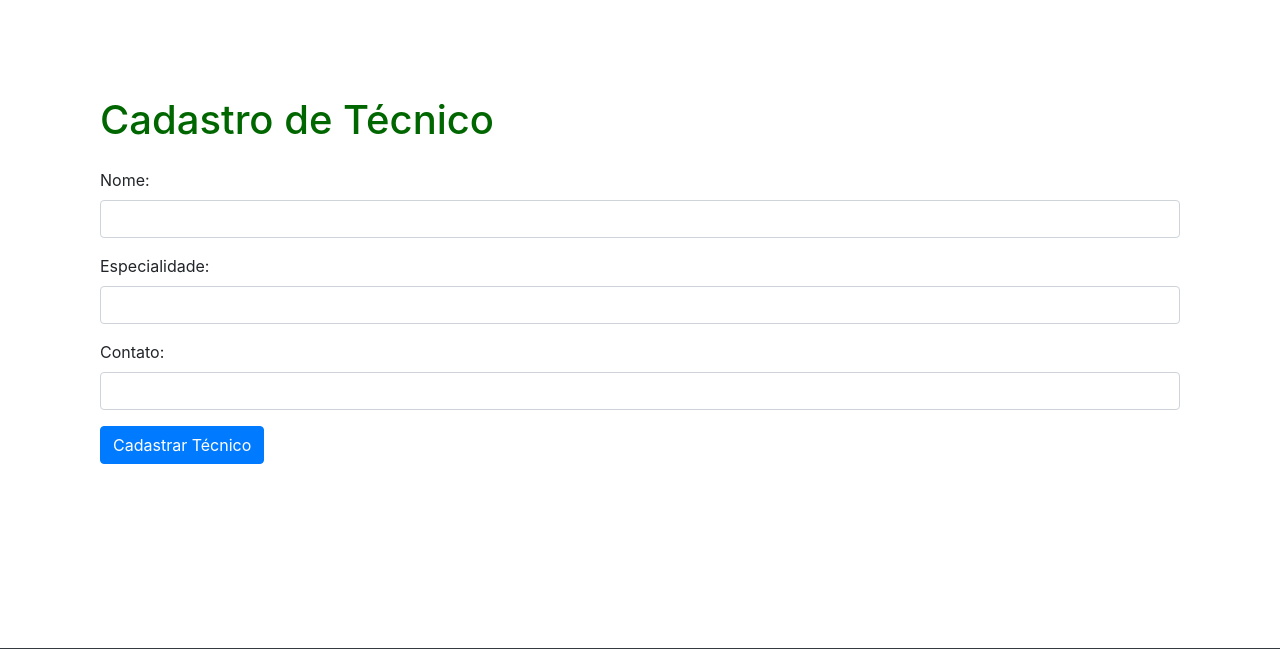
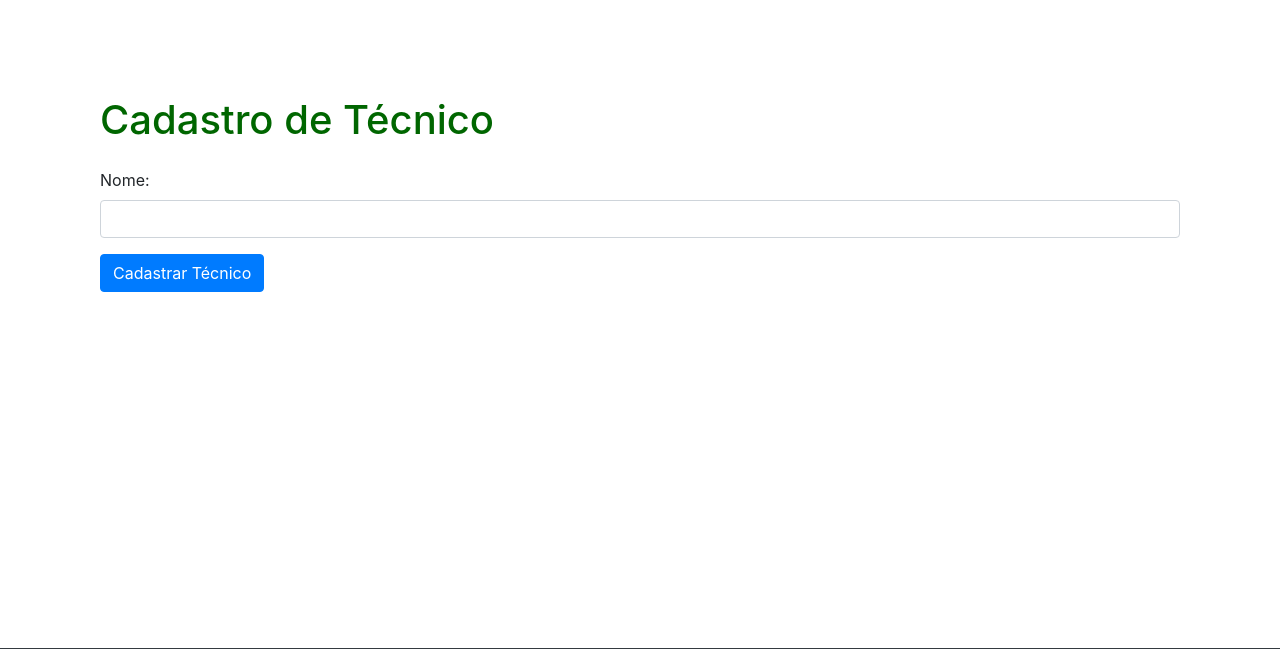
Before and after one commit to Gabriel-Mesq/SEAD_demandas_geinfra, a Flask app: page /cadastro_tecnico in a window 1280 px wide. Shown: the part 64-713 px from the top of the page. Run offline with Flask 3, Linux system fonts and the light colour scheme; some libraries are stand-ins or nearby versions.

Commit message:
chore: Remove unnecessary form fields in cadastro_tecnico.html template

```diff
--- a/templates/cadastro_tecnico.html
+++ b/templates/cadastro_tecnico.html
@@ -9,14 +9,6 @@
         <div class="form-group">
             <label for="nome">Nome:</label>
             <input type="text" class="form-control" id="nome" name="nome" required>
-        </div>
-        <div class="form-group">
-            <label for="especialidade">Especialidade:</label>
-            <input type="text" class="form-control" id="especialidade" name="especialidade" required>
-        </div>
-        <div class="form-group">
-            <label for="contato">Contato:</label>
-            <input type="text" class="form-control" id="contato" name="contato" required>
         </div>
         <button type="submit" class="btn btn-primary">Cadastrar Técnico</button>
     </form>
```
